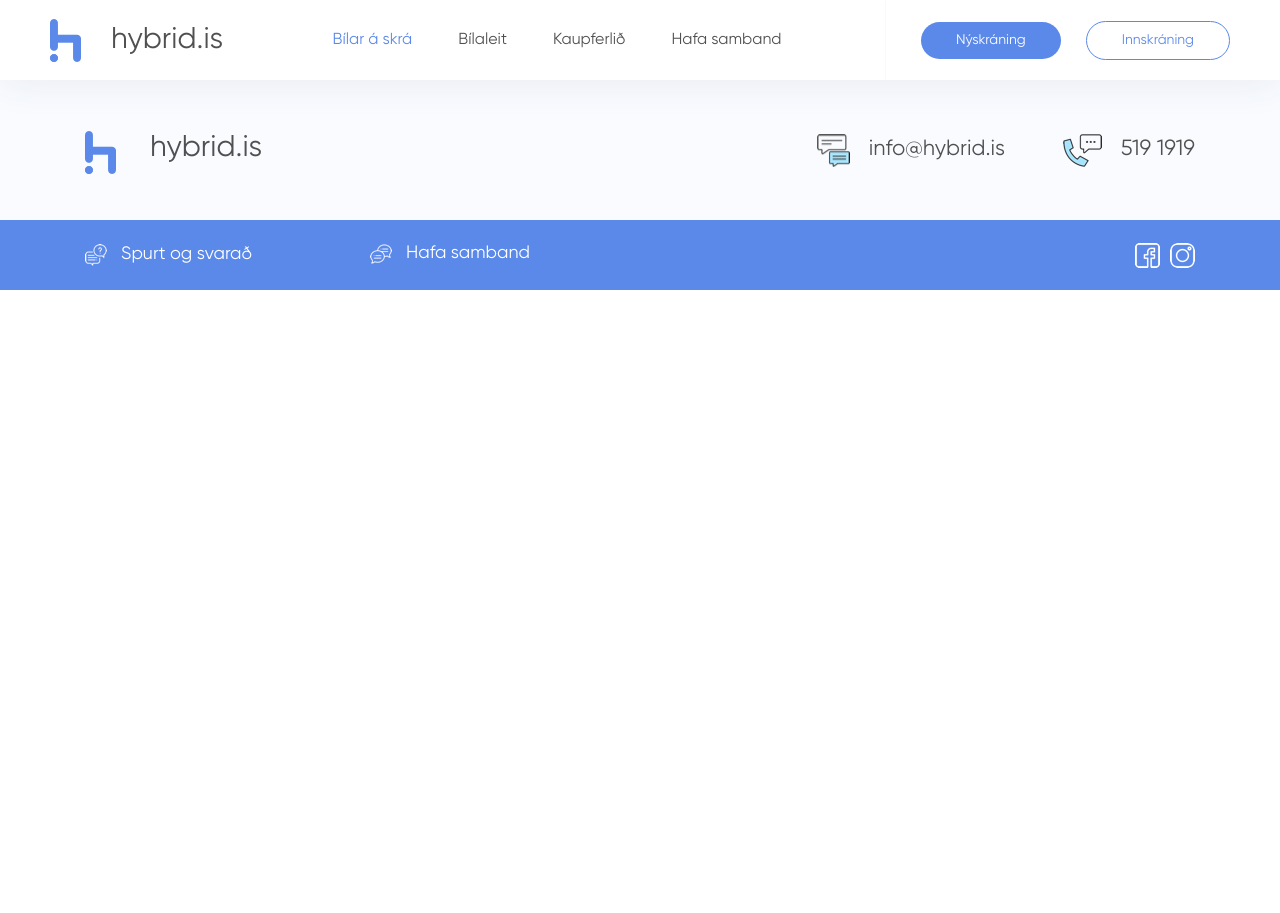
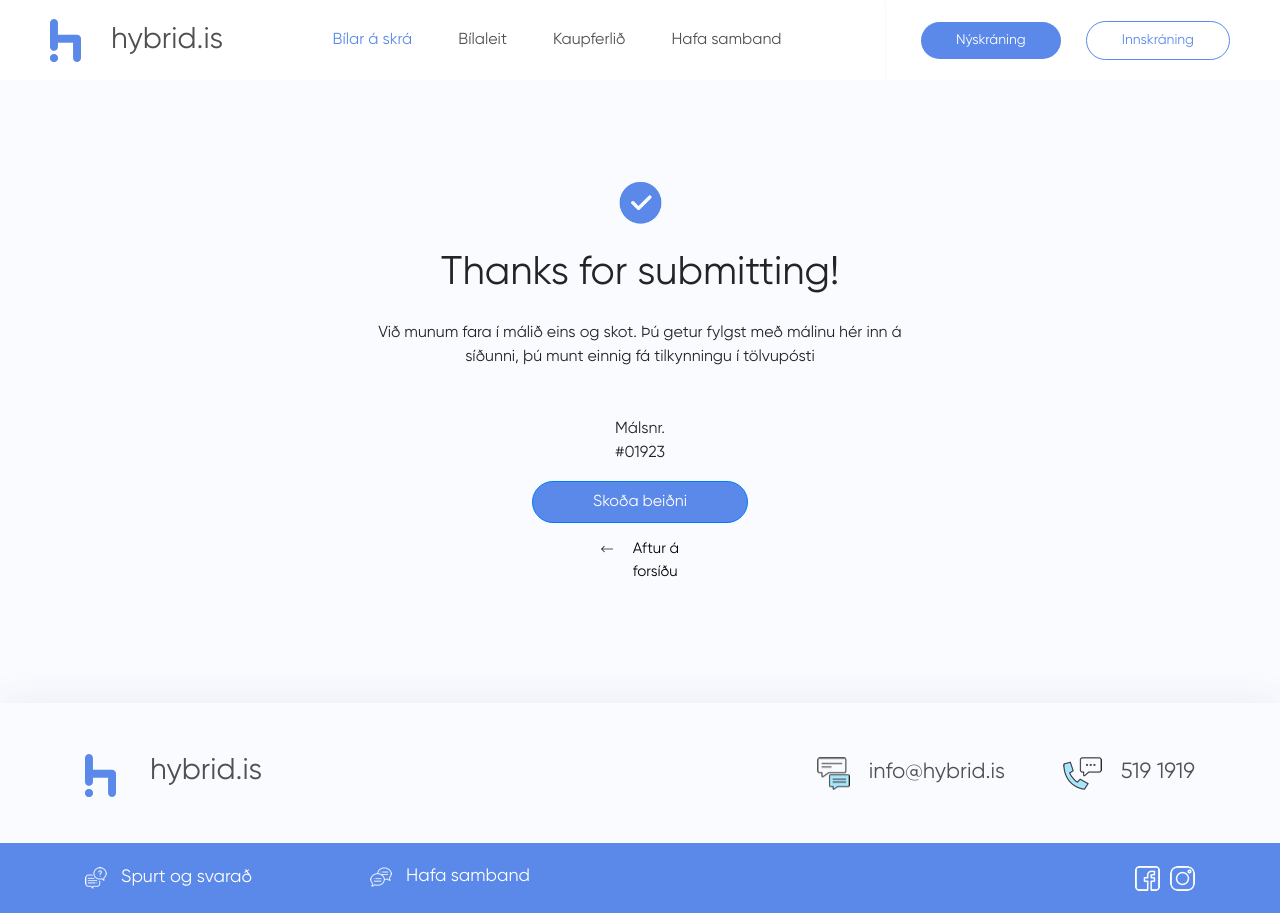
Before and after one commit to AbdurRehman712/hybrid-frontend, a React (Create React App) app: page /thanks in a window 1280 px wide. Before the commit the page ends 800 px from the top, so only its background shows below. Built offline with nearby package versions, Linux system fonts and the light colour scheme.

Commit message:
Thanks Page - Added

```diff
--- a/src/App.js
+++ b/src/App.js
@@ -9,6 +9,7 @@ import BuyingProcess from './compontents/pages/BuyingProcess';
 import HomePage from './compontents/pages/HomePage';
 import ProductPage from './compontents/pages/ProductPage';
 import EnquiryPage from './compontents/pages/EnquiryPage';
+import ThanksPage from './compontents/pages/ThanksPage';
 class App extends Component {
   render() {
   return (
@@ -22,6 +23,7 @@ class App extends Component {
           <Route exact path='/find-car' component={FindCarPage} />
           <Route exact path='/product-page' component={ProductPage} />
           <Route exact path='/enquiry-form' component={EnquiryPage} />
+          <Route exact path='/thanks' component={ThanksPage} />
         </Switch>
         <Footer />
     </div>
--- /dev/null
+++ b/src/compontents/pages/ThanksPage.js
@@ -0,0 +1,14 @@
+import React, { Component } from 'react';
+import Thanks from '../sections/thanks/Thanks';
+
+class ThanksPage extends Component {
+    render() {
+        return (
+            <div>
+                <Thanks />
+            </div>
+        )
+    }
+}
+
+export default ThanksPage
--- a/src/compontents/sections/forms/enquiry/EnquiryForm.js
+++ b/src/compontents/sections/forms/enquiry/EnquiryForm.js
@@ -1,6 +1,7 @@
 import React, { Component } from 'react';
 import Product from '../../product/Product';
-import { Container, Row, Col, Form, InputGroup, Button} from 'react-bootstrap';
+import { Link } from 'react-router-dom';
+import { Container, Row, Col, Form, Button} from 'react-bootstrap';
 import './enquiry-form.css'
 
 class EnquiryForm extends Component {
@@ -79,7 +80,7 @@ class EnquiryForm extends Component {
                                 </Form.Row>
                                 <Form.Row>
                                     <Form.Group as={Col} controlId="formGridSend" className="text-right">
-                                        <Button variant="primary" type="submit" className="bg-blue">
+                                        <Button as={Link} to="/thanks" variant="primary" type="submit" className="bg-blue">
                                             Senda inn beiðni
                                         </Button>
                                     </Form.Group>
--- /dev/null
+++ b/src/compontents/sections/thanks/Thanks.js
@@ -0,0 +1,32 @@
+import React, { Component } from 'react';
+import { Container, Row, Col} from 'react-bootstrap';
+import { Link } from 'react-router-dom';
+import Button from '../../utilitiesComponent/button/CustomButton';
+import './thanks.css'
+class Thanks extends Component {
+    render() {
+        return (
+            <section className="thanks">
+                <Container>
+                    <Row className="justify-content-center flex-column align-items-center">
+                        <Col md={6} className="d-flex flex-column justify-content-center align-items-center">
+                            <img className="mb-4" src="assets/images/thanks-tick.png" alt="thanks" />
+                            <h1 className="mb-4 text-center">Thanks for submitting!</h1>
+                            <p className="mb-5 text-center">Við munum fara í málið eins og skot. Þú getur fylgst með málinu hér inn á síðunni, þú munt einnig fá tilkynningu í tölvupósti</p>
+                        </Col>
+                        <Col md={6} className="d-flex flex-column justify-content-center align-items-center">
+                            <p>Málsnr. <br /> #01923</p>
+                            <Button className="bgprimary border90" as={Link} to="/view-request" title="Skoða beiðni" />
+                            <Link to="/" className="gohome">
+                                <span className="mr-2">
+                                    <img src="assets/images/left-arrow.png" alt="Home" />
+                                </span> Aftur á <br />forsíðu</Link>
+                        </Col>
+                    </Row>
+                </Container>
+            </section>
+        )
+    }
+}
+
+export default Thanks
--- /dev/null
+++ b/src/compontents/sections/thanks/thanks.css
@@ -0,0 +1,16 @@
+.thanks{
+    background: #f9fbff;
+    padding: 100px 0 120px;
+}
+.thanks .bgprimary.border90.btn.btn-primary {
+    padding: 8px 60px !important;
+    margin-bottom: 15px;
+}
+.thanks .gohome {
+    font-size: 15px;
+    color: black;
+    display: flex;
+}
+.thanks .gohome img {
+    width: 50%;
+}
```
Also changed, not shown: public/assets/images/thanks-tick.png (added).
